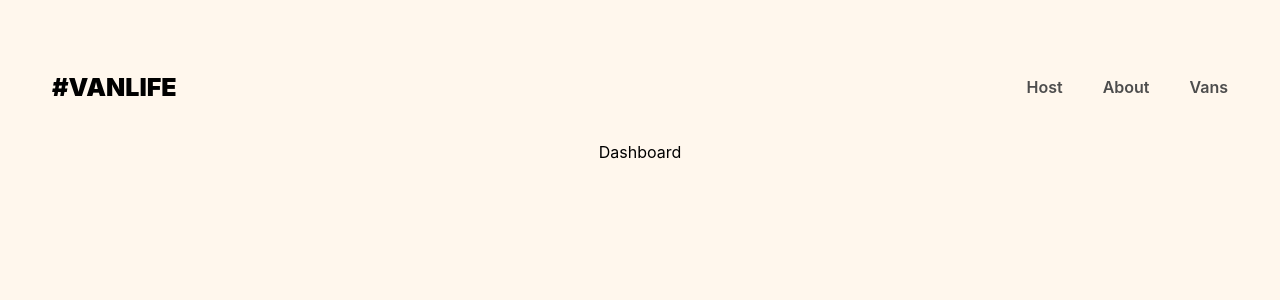
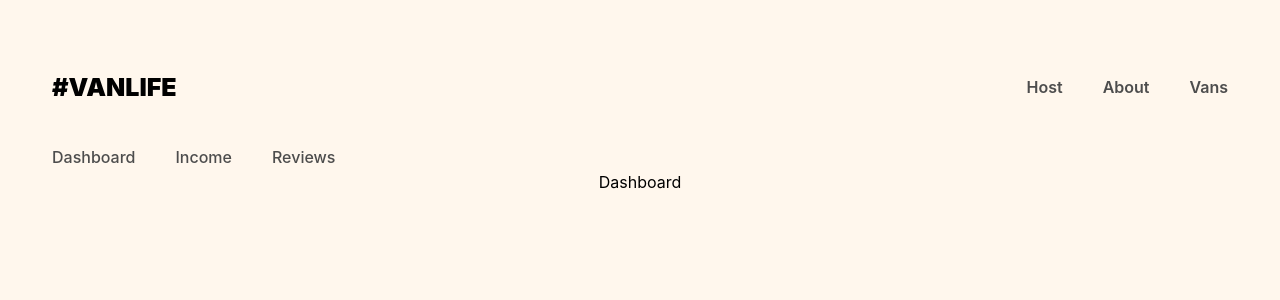
Before and after one commit to Stefan8412/vanslife, a React (Vite) app: page /host in a window 1280 px wide. Shown: the top 300 px of the page. Built offline with nearby package versions, Linux system fonts and the light colour scheme; what miragejs would draw is missing.

Commit message:
add nested route

```diff
--- a/src/App.tsx
+++ b/src/App.tsx
@@ -9,6 +9,7 @@
 import Layout from "./components/Layout";
 import Income from "./Host/Income";
 import Reviews from "./Host/Reviews";
+import HostLayout from "./components/HostLayout";
 
 function App() {
   return (
@@ -19,9 +20,11 @@
           <Route path="/about" element={<About />} />
           <Route path="/vans" element={<Vans />} />
           <Route path="/vans/:id" element={<VanDetail />} />
-          <Route path="/host" element={<Dashboard />} />
-          <Route path="/host/income" element={<Income />} />
-          <Route path="/host/reviews" element={<Reviews />} />
+          <Route path="/host" element={<HostLayout />}>
+            <Route path="/host" element={<Dashboard />} />
+            <Route path="/host/income" element={<Income />} />
+            <Route path="/host/reviews" element={<Reviews />} />
+          </Route>
         </Route>
       </Routes>
     </BrowserRouter>
--- /dev/null
+++ b/src/components/HostLayout.tsx
@@ -0,0 +1,13 @@
+import { Link, Outlet } from "react-router-dom";
+export default function HostLayout() {
+  return (
+    <>
+      <nav className="host-nav">
+        <Link to="/host">Dashboard</Link>
+        <Link to="/host/income">Income</Link>
+        <Link to="/host/reviews">Reviews</Link>
+      </nav>
+      <Outlet />
+    </>
+  );
+}
--- a/src/index.css
+++ b/src/index.css
@@ -246,3 +246,17 @@
   color: white;
   font-size: 1.125rem;
 }
+.host-nav {
+  display: flex;
+}
+.host-nav a {
+  text-decoration: none;
+  color: #4d4d4d;
+  font-weight: 500;
+  padding: 5px 20px;
+}
+.host-nav a:hover {
+  color: #161616;
+  text-decoration: underline;
+  font-weight: 600;
+}
```
